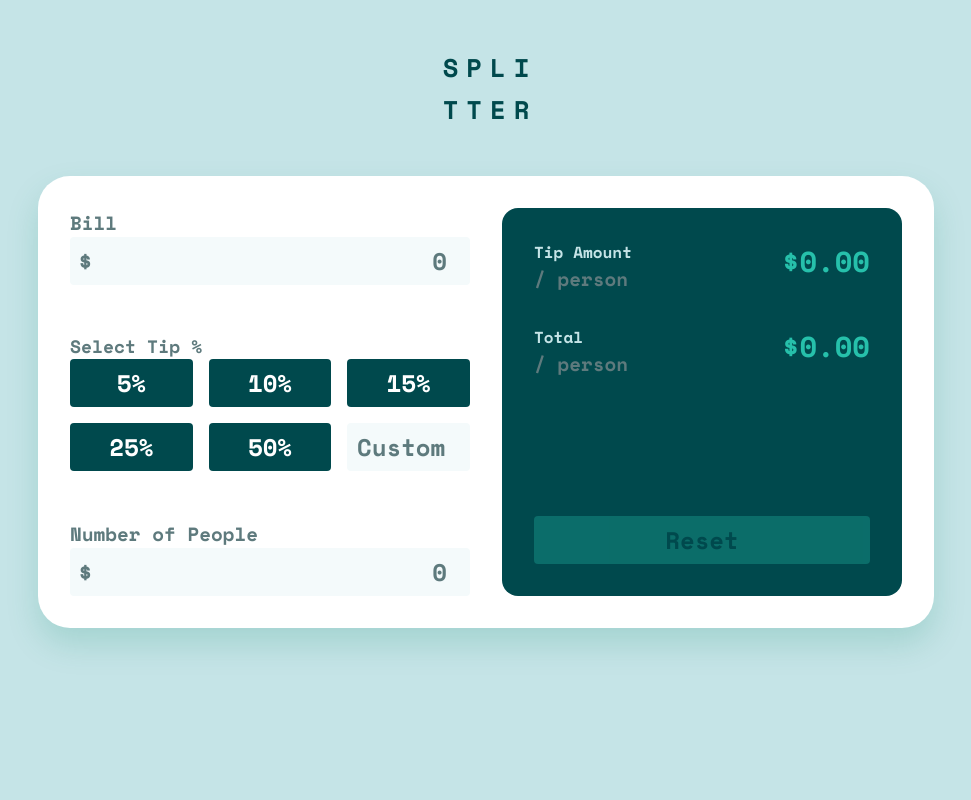
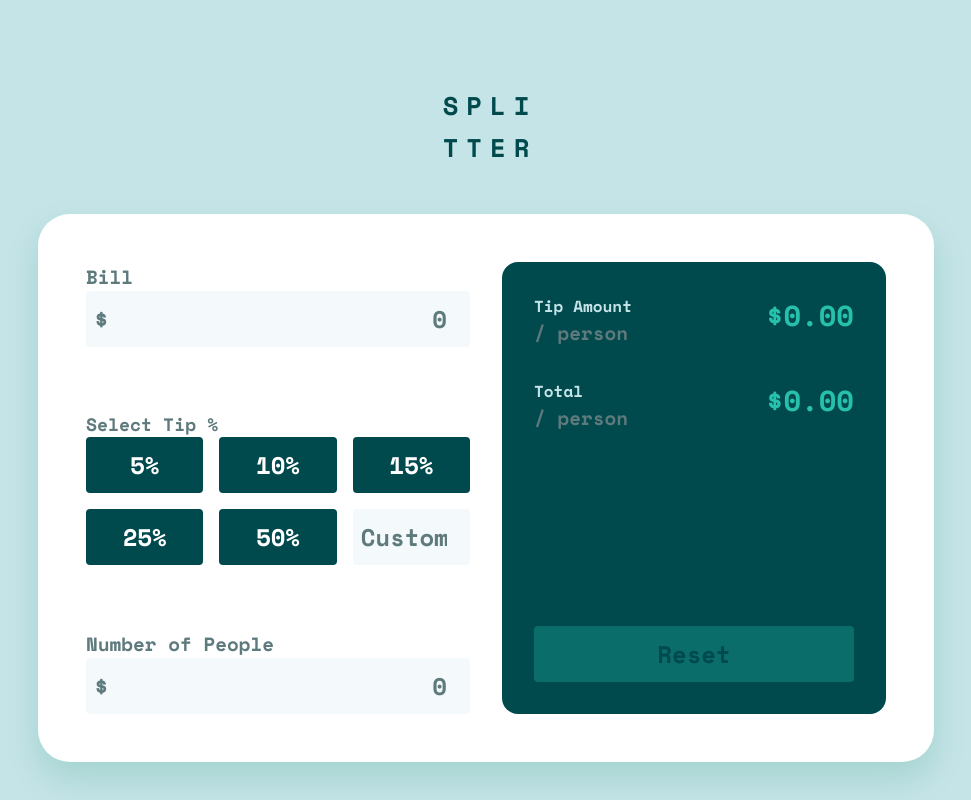
Before and after one commit to FanX0/tip-calculator-app-main, a plain HTML site: page index.html in a window 1280 px wide. Shown: the whole page, without its empty margins (154-1125 px from the left). Drawn offline with nearby package versions, Linux system fonts and the light colour scheme.

Commit message:
fix styling

```diff
--- a/index.css
+++ b/index.css
@@ -173,6 +173,13 @@ input::placeholder {
 }
 
 @media (min-width: 48rem) {
+  body {
+    display: flex;
+    justify-content: center;
+    align-items: center;
+    height: 100vh;
+  }
+
   .container {
     width: 70%;
     margin: 0 auto;
@@ -180,9 +187,16 @@ input::placeholder {
     gap: 2rem;
     border-radius: 2rem;
     box-shadow: 0rem 1rem 2rem rgba(8, 134, 97, 0.171);
+    padding: 3rem;
+  }
+  button {
+    height: 3.5rem;
+  }
+  input {
+    height: 3.5rem;
   }
   .input-section {
-    gap: 3rem;
+    gap: 4rem;
   }
   label {
     font-size: clamp(1rem, 5vw + 1rem, 1.2rem);
```
